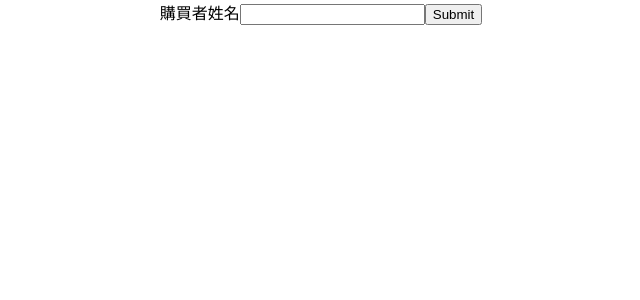
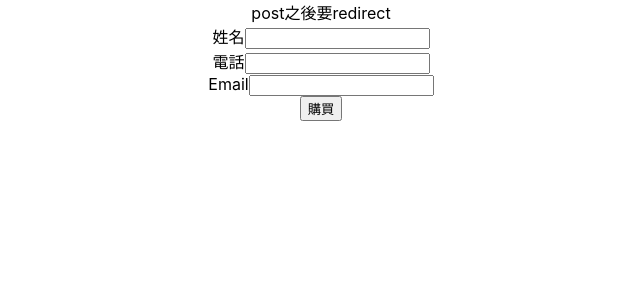
Before and after one commit to IceTeaOxO/client, a React (Create React App) app: page /info in a window 1280 px wide. Shown: the top 300 px of the page, without its empty margins (319-959 px from the left). Built offline with nearby package versions, Linux system fonts and the light colour scheme.

Commit message:
解決後端cors問題

```diff
--- a/package.json
+++ b/package.json
@@ -6,6 +6,7 @@
     "@testing-library/jest-dom": "^5.16.5",
     "@testing-library/react": "^13.4.0",
     "@testing-library/user-event": "^13.5.0",
+    "axios": "^1.2.1",
     "react": "^18.2.0",
     "react-dom": "^18.2.0",
     "react-redux": "^8.0.5",
@@ -38,5 +39,5 @@
       "last 1 safari version"
     ]
   },
-  "proxy": "http://localhost:5000"
+  "proxy": "http://localhost:5000/"
 }
--- a/src/App.js
+++ b/src/App.js
@@ -1,7 +1,7 @@
 import logo from './logo.svg';
 import './App.css';
 // import { text } from 'express';
-import { useEffect } from "react";
+// import { useEffect } from "react";
 
 
 function App() {
--- a/src/HI/Menu.js
+++ b/src/HI/Menu.js
@@ -5,6 +5,7 @@ function Menu() {
       <div className="">
         HiFeeling title
         <br/>
+        <p>主要是宣傳頁面，不用第一時間給他填菜單，大概放點介紹文字、圖片、店家資訊(營業時間、地址)就可以了</p>
         img
         <br/>
         <button><a href={`order`}>點餐</a></button>
--- a/src/HI/Order.js
+++ b/src/HI/Order.js
@@ -6,6 +6,8 @@ function Order() {
             ORDER
             <ul>
                 <li>下拉式分類菜單</li>
+                <li>預計使用CSS來做出</li>
+                <li>應該要是一個大表單，配合DB做完運算並回傳結果</li>
             </ul>
 
             <p>價錢</p>
--- a/src/HI/UserInfo.js
+++ b/src/HI/UserInfo.js
@@ -1,12 +1,11 @@
+import UserForm from "./component/UserForm";
+
 function UserInfo() {
+
 
     return (
       <div className="App">
-        <form action={`num`}>
-            購買者姓名<input></input>
-            <input type={`submit`}></input>
-        </form>
-
+        <UserForm/>
       </div>
     );
   }
--- a/src/HI/UserNum.js
+++ b/src/HI/UserNum.js
@@ -2,6 +2,7 @@ function UserNum() {
 
     return (
       <div className="App">
+        <p>跟DB要資料</p>
         <h2>your num is </h2>
         <p>note:</p>
       </div>
--- /dev/null
+++ b/src/HI/component/UserForm.js
@@ -0,0 +1,64 @@
+import { useState } from "react";
+// import axios from "axios"
+
+function UserForm() {
+
+    // interface FormDataType {name:string, phone:string, email:string}
+    //表單的資料型態
+    const formData = {name:"", phone:"", email:""}
+    const [responseBody, setResponseBody] = useState(formData)
+
+    const inputChangeHandler = (event) => {
+        const {name, value} = event.target
+        setResponseBody({...responseBody, [name]: value})
+
+    }
+    const onSubmitHandler = (event) => {
+        event.preventDefault()
+        console.log(responseBody)
+        // Form submission happens here
+        fetch("http://localhost:5000/", {method: "POST",
+        body: JSON.stringify(responseBody),   /*把json資料字串化*/
+        headers: new Headers({
+            'Content-Type': 'application/json',
+            'Access-Control-Allow-Origin': '*'
+        })})
+            .then(res => res.json()) /*把request json化*/
+            .then(responseBody => {
+                /*接到request data後要做的事情*/
+                console.log("DATA:",responseBody)
+            })
+            .catch(e => {
+                /*發生錯誤時要做的事情*/
+                console.log("ERROR")
+            })
+
+
+        // axios.post("http://localhost:5000/num", responseBody)
+        // fetch('http://localhost:5000/num', {
+        //     method: 'POST',
+        //     body: JSON.stringify(responseBody),
+        //     headers: {
+        //     'Content-Type': 'application/json',
+        //     'Access-Control-Allow-Origin': '*'
+        // },
+        // })
+    }
+
+
+
+    return (//action={`num`} method={`POST`}
+        <form  onSubmit={onSubmitHandler}>
+            post之後要redirect<br/>
+            <label>姓名</label>
+            <input name="name" type={`text`} onChange={(e)=>inputChangeHandler(e)}></input><br/>
+            <label>電話</label>
+            <input name="phone" type={`text`} onChange={(e)=>inputChangeHandler(e)}></input><br/>
+            <label>Email</label>
+            <input name="email" type={`text`} onChange={(e)=>inputChangeHandler(e)}></input><br/>
+            <input type={`submit`} value={`購買`}></input>
+        </form>
+    );
+  }
+
+  export default UserForm;
--- /dev/null
+++ b/src/HI/test.css
@@ -0,0 +1,5 @@
+
+.see{
+    /* visibility: hidden; */
+    display: block;
+}
--- a/src/index.js
+++ b/src/index.js
@@ -24,7 +24,7 @@ import SaleReport from './HI/SaleReport';
 //設置path，以及對應的元件
 const router = createBrowserRouter([
   {
-    path: "/",
+    path: "/P",
     element: <Page />,
     errorElement: <ErrorPage />,
     children: [
@@ -37,7 +37,7 @@ const router = createBrowserRouter([
     path: "/a",
     element:<App />,
   },{
-    path: "/M",
+    path: "/",
     element:<Menu />,
   },{
     path: "/order",
```
Also changed, not shown: src/HI/SaleReport.js (+30 -0 lines), 1 other file (tests, documents, lock files or other folders).
